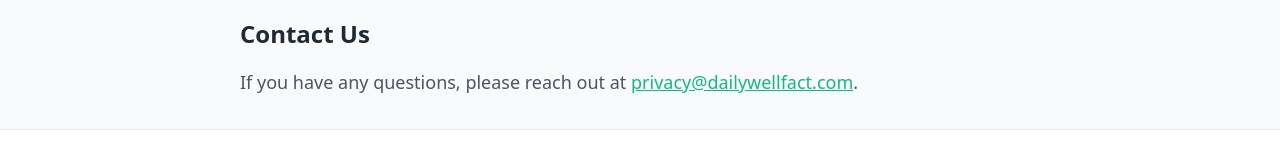
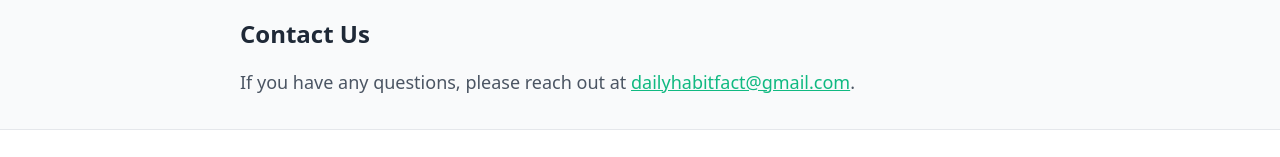
Before and after one commit to DailyWellFact/Blog, a Next.js app in the folder blog/: page /privacy in a window 1280 px wide. Shown: the part 762-919 px from the top of the page. Built offline with nearby package versions, Linux system fonts and the light colour scheme.

Commit message:
Update contact email in privacy policy page

```diff
--- a/blog/pages/privacy.tsx
+++ b/blog/pages/privacy.tsx
@@ -25,7 +25,7 @@ const Privacy: NextPage = () => {
           </p>
           <h2 style={styles.subtitle}>Contact Us</h2>
           <p>
-            If you have any questions, please reach out at <a href="mailto:privacy@dailywellfact.com" style={styles.link}>privacy@dailywellfact.com</a>.
+            If you have any questions, please reach out at <a href="mailto:dailyhabitfact@gmail.com" style={styles.link}>dailyhabitfact@gmail.com</a>.
           </p>
         </div>
       </div>
```
